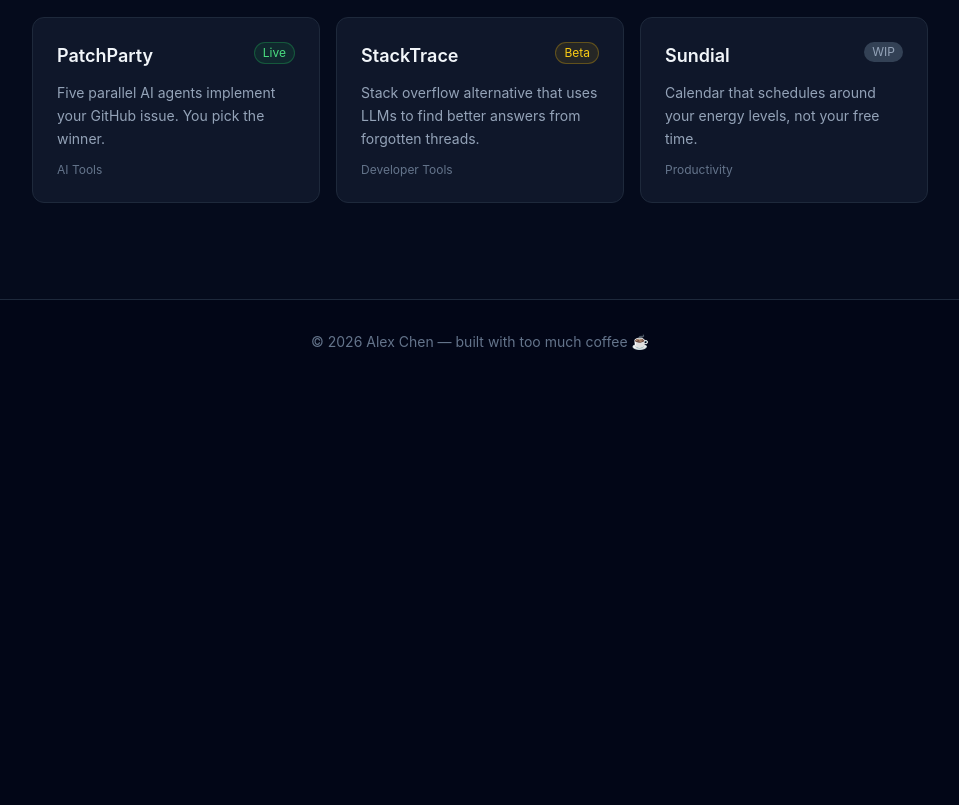
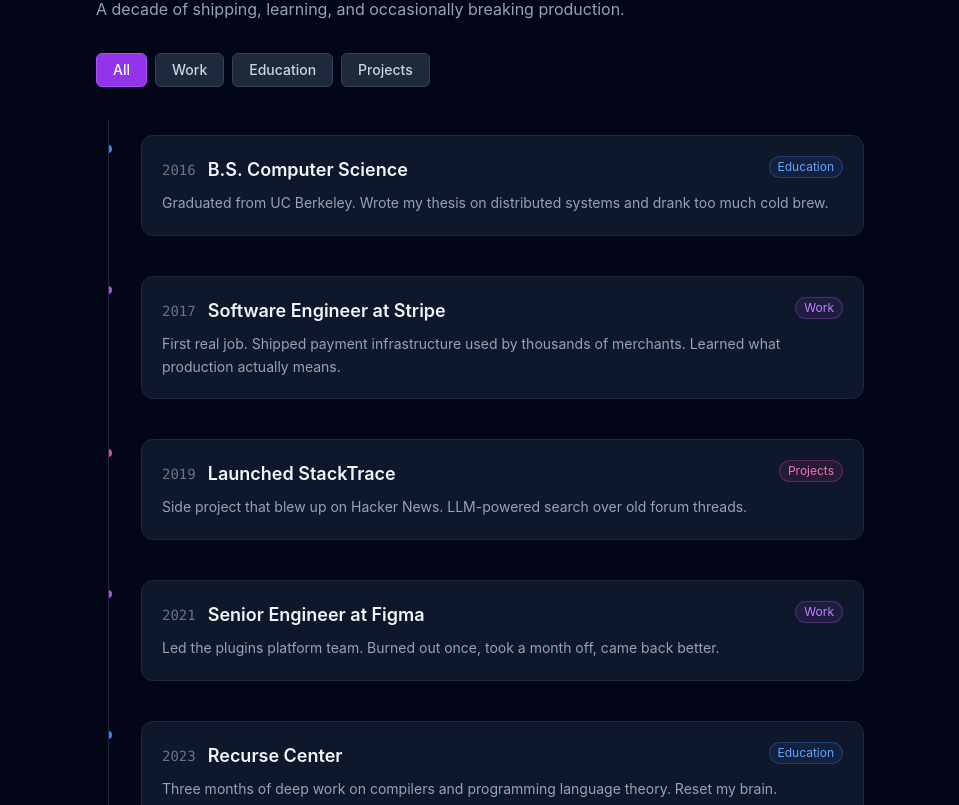
Before and after one commit to ThePyth0nKid/soloPortfolio, a React (Vite) app: page / in a window 1280 px wide. Shown: the part 1435-2240 px from the top of the page, without its empty margins (160-1119 px from the left). Before the commit the page ends 1819 px from the top, so only its background shows below. Built offline with nearby package versions, Linux system fonts and the light colour scheme.

Commit message:
feat: Add an interactive career timeline with category filter (via PatchParty: System)

```diff
--- a/src/App.jsx
+++ b/src/App.jsx
@@ -1,6 +1,7 @@
 import Hero from './components/Hero'
 import About from './components/About'
 import Projects from './components/Projects'
+import Timeline from './components/Timeline'
 // 👇 PatchParty agents will add a Contact section here
 // import Contact from './components/Contact'
 
@@ -9,6 +10,7 @@ export default function App() {
     <div className="min-h-screen">
       <Hero />
       <About />
+      <Timeline />
       <Projects />
       {/* <Contact /> ← agents add this */}
       <footer className="py-8 text-center text-sm text-slate-500 border-t border-slate-800">
--- /dev/null
+++ b/src/components/Timeline.jsx
@@ -0,0 +1,132 @@
+import { useState } from 'react'
+
+const MILESTONES = [
+  {
+    year: '2016',
+    title: 'B.S. Computer Science',
+    description: 'Graduated from UC Berkeley. Wrote my thesis on distributed systems and drank too much cold brew.',
+    category: 'Education',
+  },
+  {
+    year: '2017',
+    title: 'Software Engineer at Stripe',
+    description: 'First real job. Shipped payment infrastructure used by thousands of merchants. Learned what production actually means.',
+    category: 'Work',
+  },
+  {
+    year: '2019',
+    title: 'Launched StackTrace',
+    description: 'Side project that blew up on Hacker News. LLM-powered search over old forum threads.',
+    category: 'Projects',
+  },
+  {
+    year: '2021',
+    title: 'Senior Engineer at Figma',
+    description: 'Led the plugins platform team. Burned out once, took a month off, came back better.',
+    category: 'Work',
+  },
+  {
+    year: '2023',
+    title: 'Recurse Center',
+    description: 'Three months of deep work on compilers and programming language theory. Reset my brain.',
+    category: 'Education',
+  },
+  {
+    year: '2024',
+    title: 'Shipped Sundial',
+    description: 'Energy-aware calendar app. 5k users in the first month, all from a single tweet.',
+    category: 'Projects',
+  },
+  {
+    year: '2025',
+    title: 'Went Solo',
+    description: 'Left big tech to build independently. Currently working on PatchParty and whatever else feels right.',
+    category: 'Work',
+  },
+]
+
+const CATEGORIES = ['All', 'Work', 'Education', 'Projects']
+
+const CATEGORY_STYLES = {
+  Work: 'bg-purple-500/10 text-purple-400 border-purple-500/30',
+  Education: 'bg-blue-500/10 text-blue-400 border-blue-500/30',
+  Projects: 'bg-pink-500/10 text-pink-400 border-pink-500/30',
+}
+
+export default function Timeline() {
+  const [filter, setFilter] = useState('All')
+
+  const visible = MILESTONES.map((m) => ({
+    ...m,
+    hidden: filter !== 'All' && m.category !== filter,
+  }))
+
+  return (
+    <section id="timeline" className="py-24 px-6">
+      <div className="max-w-3xl mx-auto space-y-8">
+        <div className="space-y-3">
+          <h2 className="text-4xl font-bold">Timeline</h2>
+          <p className="text-slate-400">A decade of shipping, learning, and occasionally breaking production.</p>
+        </div>
+
+        <div className="flex flex-wrap gap-2">
+          {CATEGORIES.map((cat) => {
+            const active = filter === cat
+            return (
+              <button
+                key={cat}
+                onClick={() => setFilter(cat)}
+                className={`px-4 py-1.5 rounded-md text-sm font-medium border transition-colors ${
+                  active
+                    ? 'bg-purple-600 border-purple-500 text-white'
+                    : 'bg-slate-800 border-slate-700 text-slate-300 hover:border-slate-500'
+                }`}
+              >
+                {cat}
+              </button>
+            )
+          })}
+        </div>
+
+        <ol className="relative border-l border-slate-800 ml-3 space-y-2">
+          {visible.map((m, i) => (
+            <li
+              key={m.year + m.title}
+              className={`relative pl-8 overflow-hidden transition-all duration-500 ease-out ${
+                m.hidden
+                  ? 'max-h-0 opacity-0 -translate-x-2 py-0'
+                  : 'max-h-96 opacity-100 translate-x-0 py-4'
+              }`}
+              style={{ transitionDelay: m.hidden ? '0ms' : `${i * 40}ms` }}
+              aria-hidden={m.hidden}
+            >
+              <span
+                className={`absolute -left-[7px] top-6 w-3 h-3 rounded-full border-2 border-slate-950 transition-colors ${
+                  m.category === 'Work'
+                    ? 'bg-purple-500'
+                    : m.category === 'Education'
+                      ? 'bg-blue-500'
+                      : 'bg-pink-500'
+                }`}
+              />
+              <div className="p-5 bg-slate-900 border border-slate-800 rounded-xl hover:border-slate-700 transition-colors">
+                <div className="flex items-start justify-between gap-3 mb-2">
+                  <div className="flex items-center gap-3">
+                    <span className="text-sm font-mono text-slate-500">{m.year}</span>
+                    <h3 className="text-lg font-semibold">{m.title}</h3>
+                  </div>
+                  <span
+                    className={`shrink-0 text-xs px-2 py-0.5 rounded-full border ${CATEGORY_STYLES[m.category]}`}
+                  >
+                    {m.category}
+                  </span>
+                </div>
+                <p className="text-sm text-slate-400 leading-relaxed">{m.description}</p>
+              </div>
+            </li>
+          ))}
+        </ol>
+      </div>
+    </section>
+  )
+}
```
Also changed, not shown: 1 other file (tests, documents, lock files or other folders).
